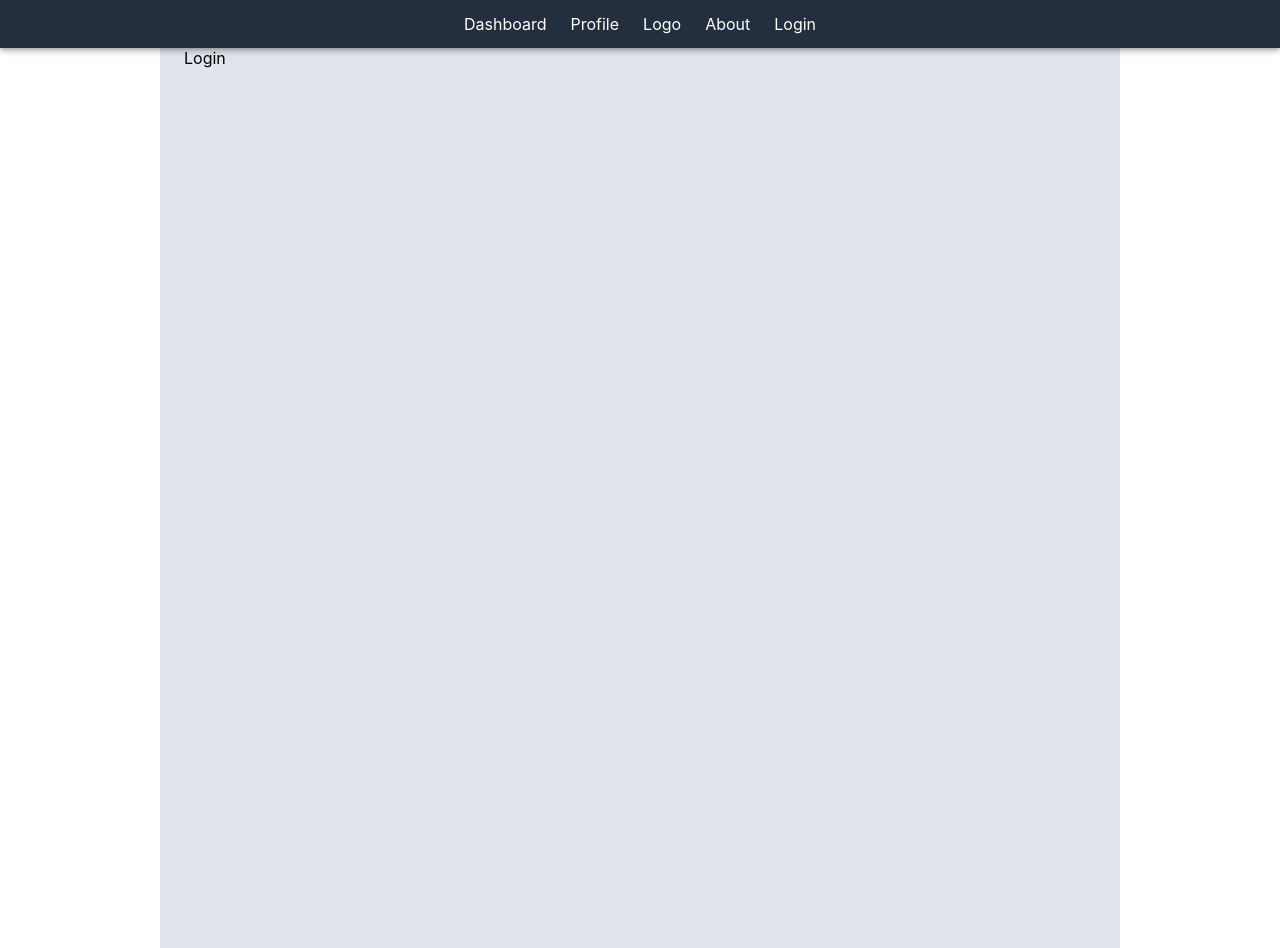
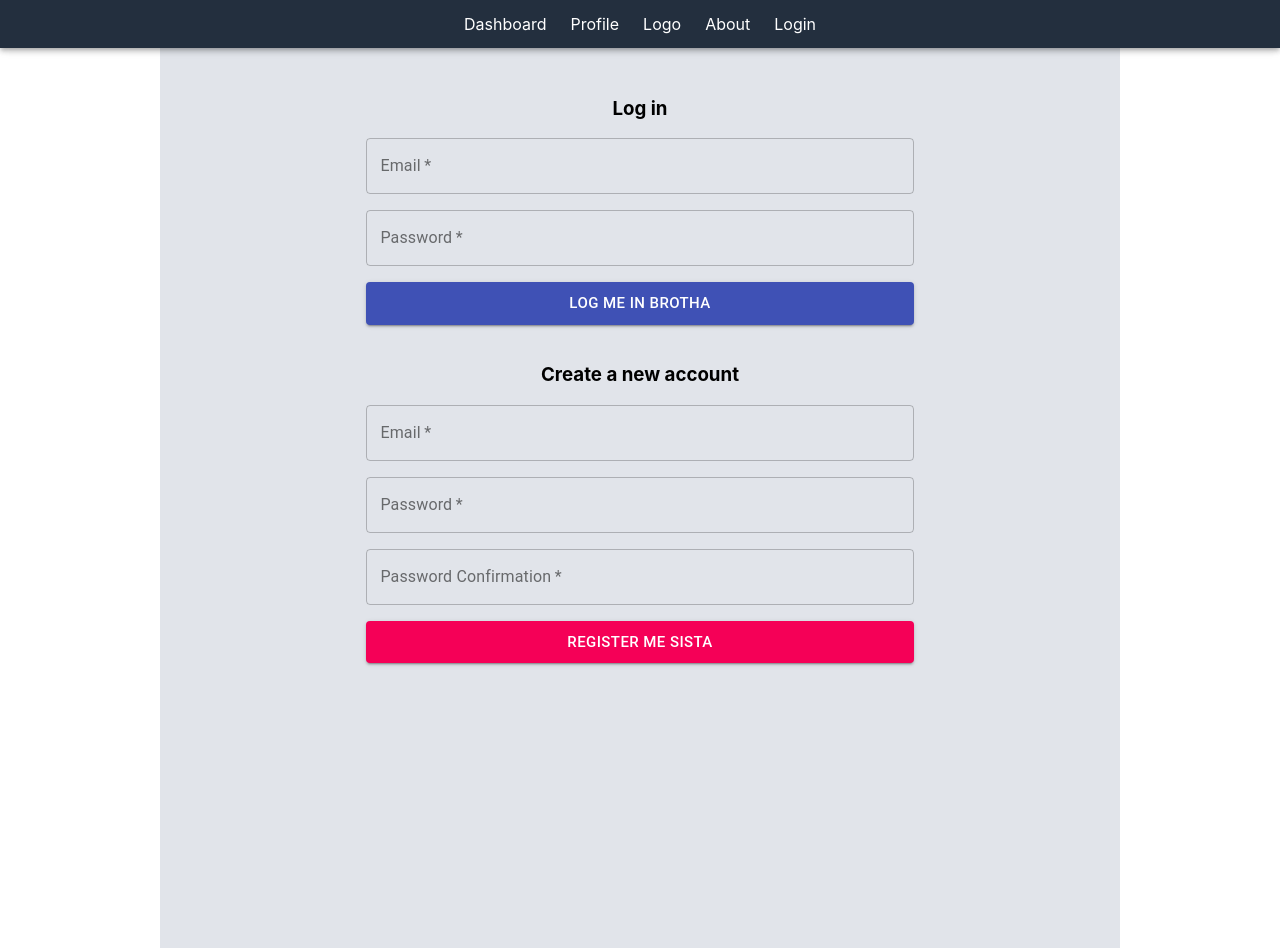
Before and after one commit to lukasz-starosta/cloud-computing, a React (Create React App) app: page /login in a window 1280 px wide. Built offline with nearby package versions, Linux system fonts and the light colour scheme.

Commit message:
Login view and logic konis

```diff
--- a/src/pages/login.jsx
+++ b/src/pages/login.jsx
@@ -1,7 +1,147 @@
-import React from 'react';
+import React, { useState, useEffect } from "react";
+import TextField from "@material-ui/core/TextField";
+import { makeStyles } from "@material-ui/core/styles";
+import Button from "@material-ui/core/Button";
+import firebase from "firebase";
 
-function Login() {
-  return <>Login</>;
-}
+const useStyles = makeStyles(theme => ({
+  wrapper: {
+    display: "flex",
+    flexDirection: "column",
+    alignItems: "center",
+    marginTop: 20
+  },
+  form: {
+    display: "flex",
+    flexDirection: "column",
+    flex: 1,
+    padding: 10,
+    width: "60%",
+    textAlign: "center"
+  },
+  field: {
+    marginBottom: theme.spacing(2)
+  }
+}));
+
+const Login = () => {
+  const [data, setData] = useState({
+    email: "",
+    password: "",
+    passwordConfirm: ""
+  });
+
+  const classes = useStyles();
+
+  const handleRegistration = () => {
+    if (data.password === data.passwordConfirm) {
+      firebase
+        .auth()
+        .createUserWithEmailAndPassword(data.email, data.password)
+        .catch(error => {
+          console.log(error.message);
+        });
+    }
+  };
+
+  const handleLogIn = () => {
+    firebase
+      .auth()
+      .signInWithEmailAndPassword(data.email, data.password)
+      .catch(error => {
+        console.log(error.message);
+      });
+  };
+
+  return (
+    <div className={classes.wrapper}>
+      <div className={classes.form}>
+        <h3>Log in</h3>
+        <TextField
+          className={classes.field}
+          required
+          variant="outlined"
+          label="Email"
+          onChange={event => {
+            event.persist();
+            setData(rest => {
+              return { ...rest, email: event.target.value };
+            });
+          }}
+        />
+        <TextField
+          className={classes.field}
+          required
+          variant="outlined"
+          label="Password"
+          type="password"
+          onChange={event => {
+            event.persist();
+            setData(rest => {
+              return { ...rest, password: event.target.value };
+            });
+          }}
+        />
+        <Button
+          variant="contained"
+          color="primary"
+          size="large"
+          onClick={handleLogIn}
+        >
+          Log me in brotha
+        </Button>
+      </div>
+      <div className={classes.form}>
+        <h3>Create a new account</h3>
+        <TextField
+          className={classes.field}
+          required
+          variant="outlined"
+          label="Email"
+          onChange={event => {
+            event.persist();
+            setData(rest => {
+              return { ...rest, email: event.target.value };
+            });
+          }}
+        />
+        <TextField
+          className={classes.field}
+          required
+          variant="outlined"
+          label="Password"
+          type="password"
+          onChange={event => {
+            event.persist();
+            setData(rest => {
+              return { ...rest, password: event.target.value };
+            });
+          }}
+        />
+        <TextField
+          className={classes.field}
+          required
+          variant="outlined"
+          label="Password Confirmation"
+          type="password"
+          onChange={event => {
+            event.persist();
+            setData(rest => {
+              return { ...rest, passwordConfirm: event.target.value };
+            });
+          }}
+        />
+        <Button
+          variant="contained"
+          color="secondary"
+          size="large"
+          onClick={handleRegistration}
+        >
+          Register me sista
+        </Button>
+      </div>
+    </div>
+  );
+};
 
 export default Login;
```
